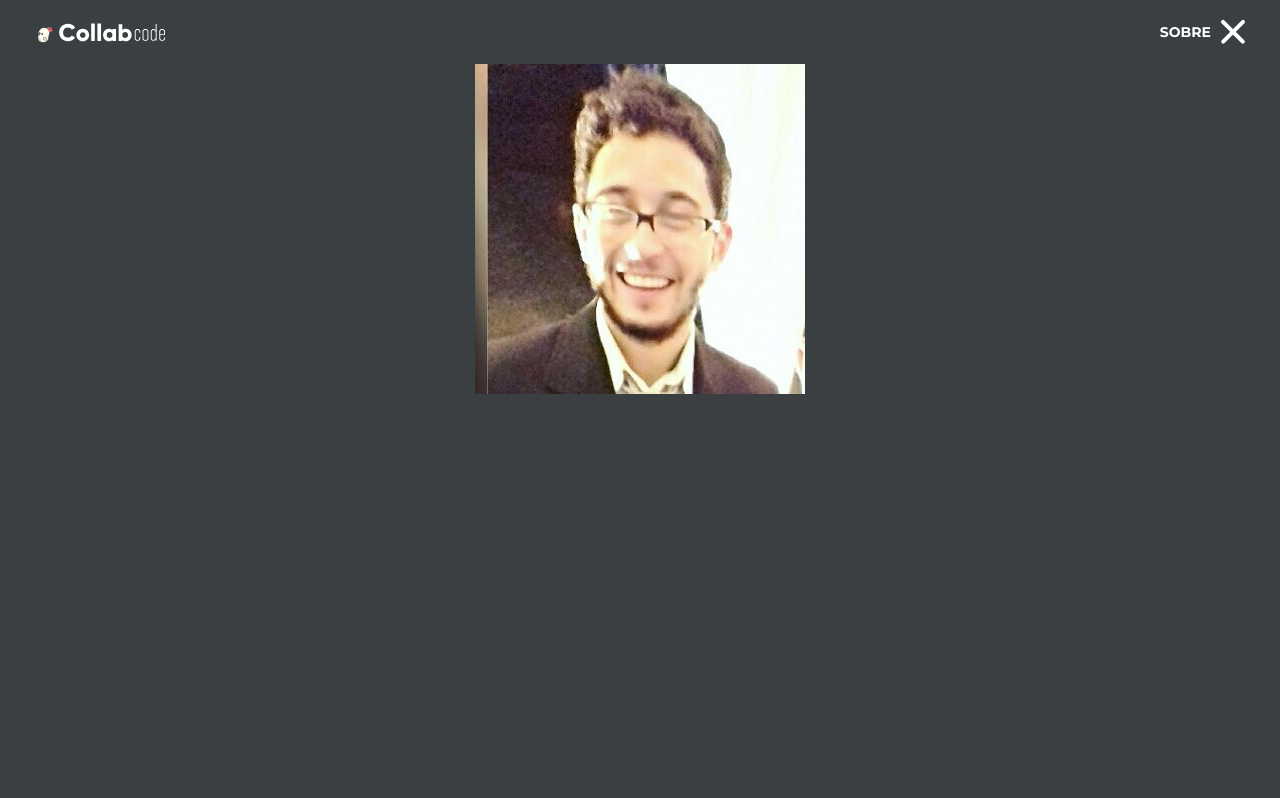
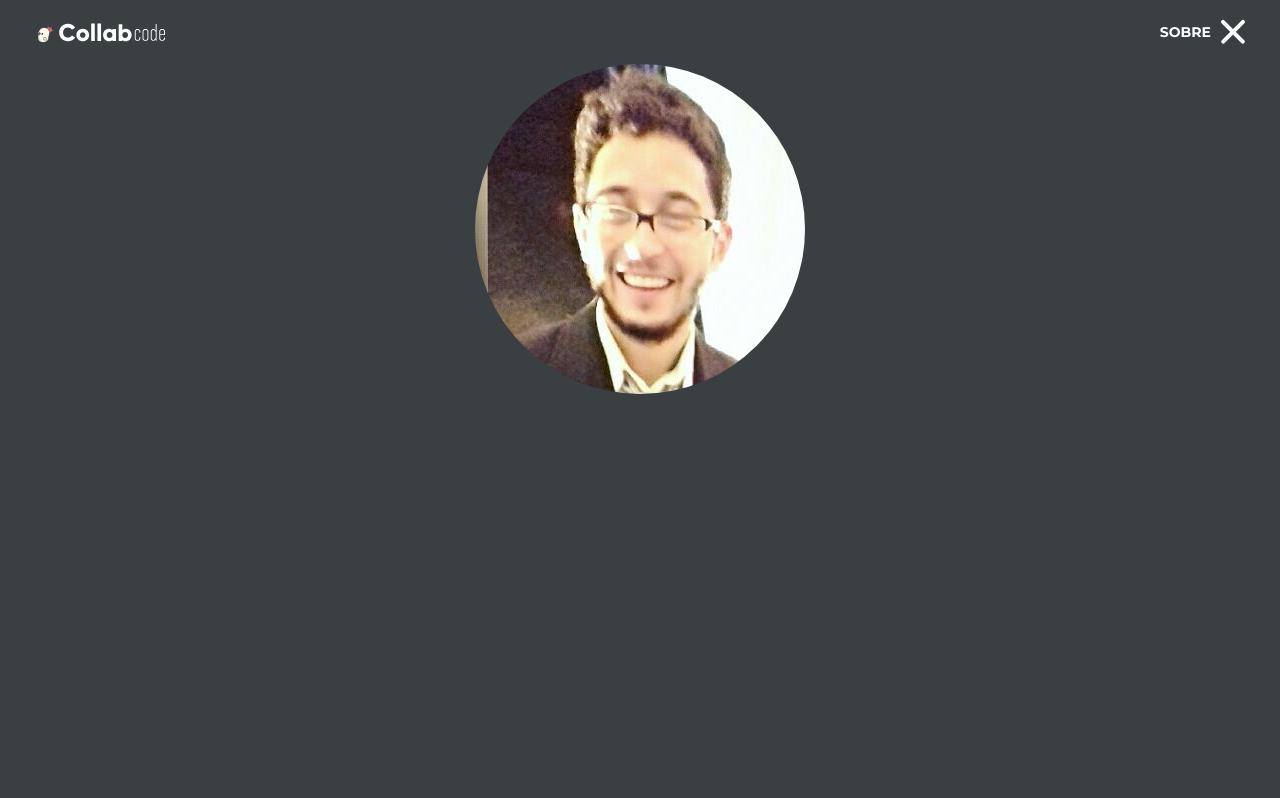
Before and after one commit to BrunoViveiros/CollabCode, a React (Create React App) app: page / in a window 1280 px wide. Shown: the top 798 px of the page. Built offline with nearby package versions, Linux system fonts and the light colour scheme.

Commit message:
Feito o CSS do AvatarProfile

```diff
--- a/src/objects/AvatarProfile/index.js
+++ b/src/objects/AvatarProfile/index.js
@@ -1,5 +1,8 @@
 import React from "react";
+import "./styles.css";
 
-const AvatarProfile = ({ src, alt }) => <img src={src} alt={alt} />;
+const AvatarProfile = ({ src, alt }) => (
+  <img className="avatar-profile" src={src} alt={alt} />
+);
 
 export default AvatarProfile;
--- /dev/null
+++ b/src/objects/AvatarProfile/styles.css
@@ -0,0 +1,3 @@
+.avatar-profile {
+  border-radius: 50%;
+}
```
